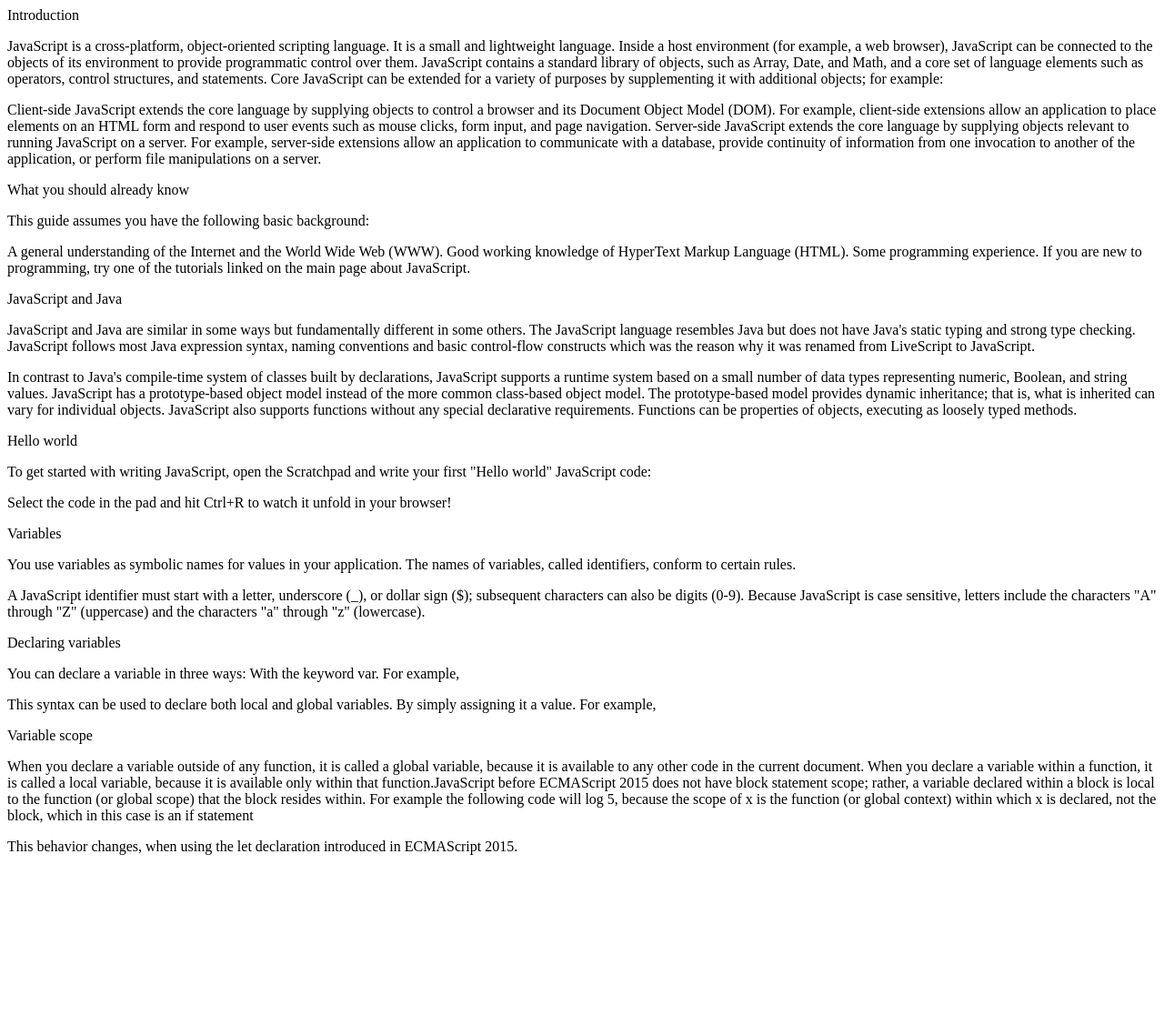
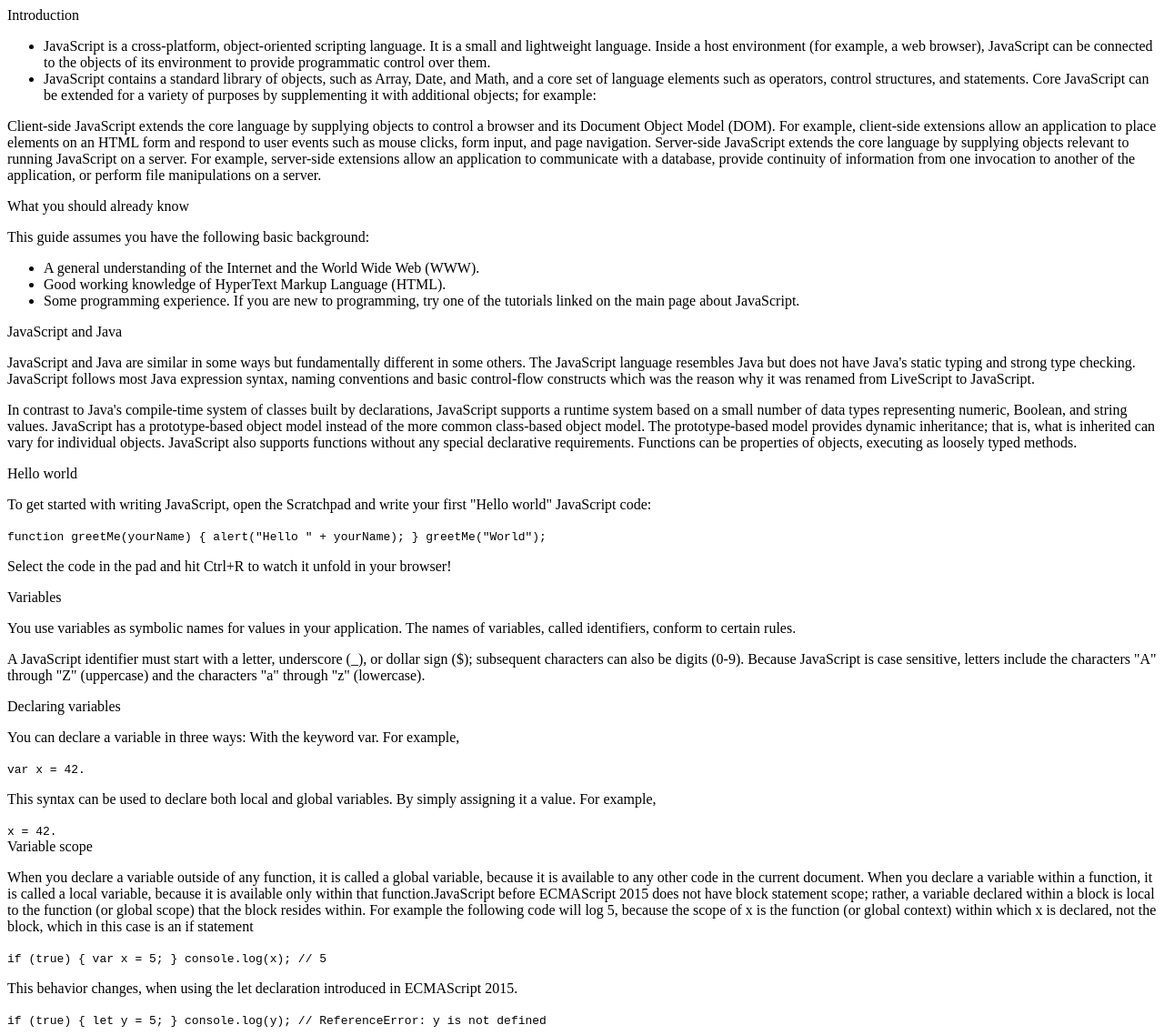
Before and after one commit to shahira-sadat/Charles-Shahira, a plain HTML site: page index.html in a window 1280 px wide. Shown: the whole page at 91% size. Before the commit the page ends 956 px from the top, so only its background shows below. Drawn offline with Linux system fonts and the light colour scheme.

Commit message:
user story 5 and 6 added

```diff
--- a/index.html
+++ b/index.html
@@ -7,12 +7,17 @@
   </head>
 
   <body>
+    <nav id="navbar">
+
+    </nav>
     <main id="main-doc">
       <section class="main-section" id="introduction">
         <header >Introduction</header>
         <p>
-          JavaScript is a cross-platform, object-oriented scripting language. It is a small and lightweight language. Inside a host environment (for example, a web browser), JavaScript can be connected to the objects of its environment to provide programmatic control over them.
-          JavaScript contains a standard library of objects, such as Array, Date, and Math, and a core set of language elements such as operators, control structures, and statements. Core JavaScript can be extended for a variety of purposes by supplementing it with additional objects; for example:
+            <ul>
+                <li> JavaScript is a cross-platform, object-oriented scripting language. It is a small and lightweight language. Inside a host environment (for example, a web browser), JavaScript can be connected to the objects of its environment to provide programmatic control over them.</li>
+                <li> JavaScript contains a standard library of objects, such as Array, Date, and Math, and a core set of language elements such as operators, control structures, and statements. Core JavaScript can be extended for a variety of purposes by supplementing it with additional objects; for example:</li>
+            </ul>
         </p>
         <p>
           Client-side JavaScript extends the core language by supplying objects to control a browser and its Document Object Model (DOM). For example, client-side extensions allow an application to place elements on an HTML form and respond to user events such as mouse clicks, form input, and page navigation.
@@ -23,9 +28,11 @@
           <header>What you should already know</header>
           <p>This guide assumes you have the following basic background:</p>
           <p>
-            A general understanding of the Internet and the World Wide Web (WWW).
-            Good working knowledge of HyperText Markup Language (HTML).
-            Some programming experience. If you are new to programming, try one of the tutorials linked on the main page about JavaScript.
+            <ul>
+              <li>A general understanding of the Internet and the World Wide Web (WWW).</li>
+              <li> Good working knowledge of HyperText Markup Language (HTML).</li>
+              <li>Some programming experience. If you are new to programming, try one of the tutorials linked on the main page about JavaScript.</li>
+            </ul>
           </p>
       </section>
       <section class="main-section" id="JavaScript_and_Java">
@@ -36,7 +43,8 @@
       <section class="main-section" id="Hello_world">
           <header>Hello world</header>
           <p>To get started with writing JavaScript, open the Scratchpad and write your first "Hello world" JavaScript code:</p>
-          <code></code>
+          <code>function greetMe(yourName) { alert("Hello " + yourName); }
+              greetMe("World");</code>
           <p>Select the code in the pad and hit Ctrl+R to watch it unfold in your browser!</p>
       </section>
       <section class="main-section" id="Variables">
@@ -49,20 +57,21 @@
           <p>You can declare a variable in three ways:
             With the keyword var. For example,
           </p>
-          <code></code>
+          <code>var x = 42.</code>
           <p>This syntax can be used to declare both local and global variables.
             By simply assigning it a value. For example,
           </p>
-          <code></code>
+          <code>x = 42.</code>
       </section>
       <section class="main-section" id="Variable_scope">
         <header>Variable scope</header>
         <p>When you declare a variable outside of any function, it is called a global variable, because it is available to any other code in the current document. When you declare a variable within a function, it is called a local variable, because it is available only within that function.JavaScript before ECMAScript 2015 does not have block statement scope; rather, a variable declared within a block is local to the function (or global scope) that the block resides within. For example the following code will log 5, because the scope of x is the function (or global context) within which x is declared, not the block, which in this case is an if statement
         </p>
-        <code></code>
+        <code>if (true) { var x = 5; } console.log(x); // 5</code>
         <p>This behavior changes, when using the let declaration introduced in ECMAScript 2015.
         </p>
-        <code></code>
+        <code>if (true) { let y = 5; } console.log(y); // ReferenceError: y is not
+            defined</code>
     </section>
 
     </main>
```
